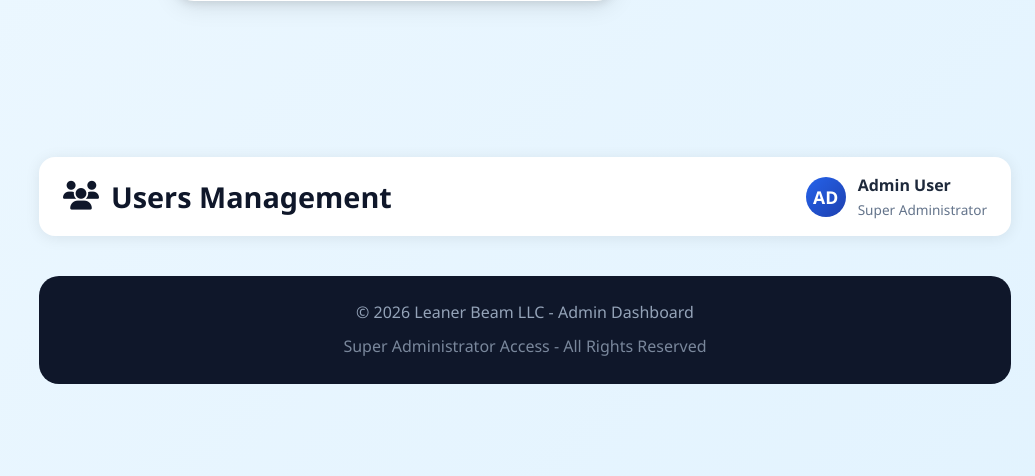
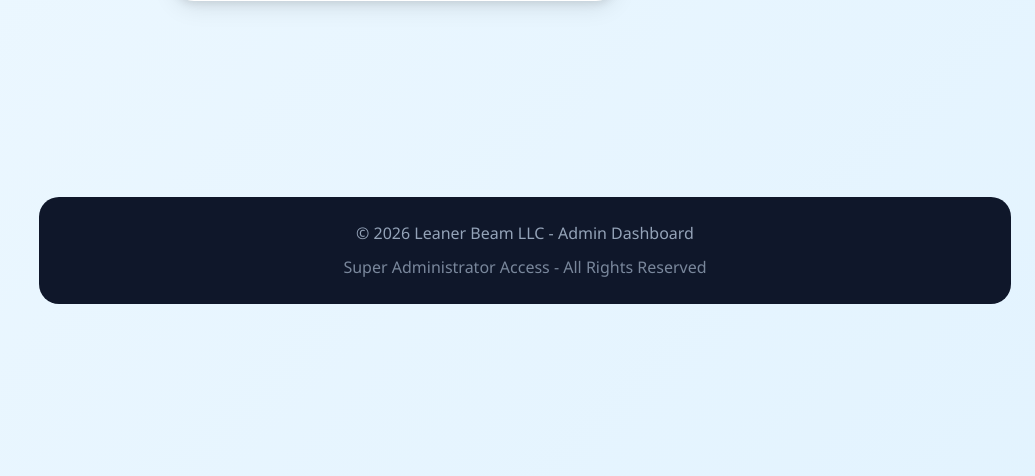
Before and after one commit to BIGUDOM/learner-beam-LLC, a Flask app: page /admin/login in a window 1280 px wide. Shown: the part 667-1143 px from the top of the page, without its empty margins (245-1280 px from the left). Run offline with Flask 3, Linux system fonts and the light colour scheme.

Commit message:
Update admin_login.html

```diff
--- a/templates/admin_login.html
+++ b/templates/admin_login.html
@@ -69,19 +69,6 @@
 
         <!-- Main Content -->
         <main class="main-content">
-            <header>
-                <button class="menu-toggle" id="menuToggle">
-                    <i class="fas fa-bars"></i>
-                </button>
-                <h1 class="header-title"><i class="fas fa-users"></i> Users Management</h1>
-                <div class="admin-info">
-                    <div class="admin-avatar">AD</div>
-                    <div>
-                        <div class="admin-name">Admin User</div>
-                        <div class="admin-role">Super Administrator</div>
-                    </div>
-                </div>
-            </header>
 
 
 
```
